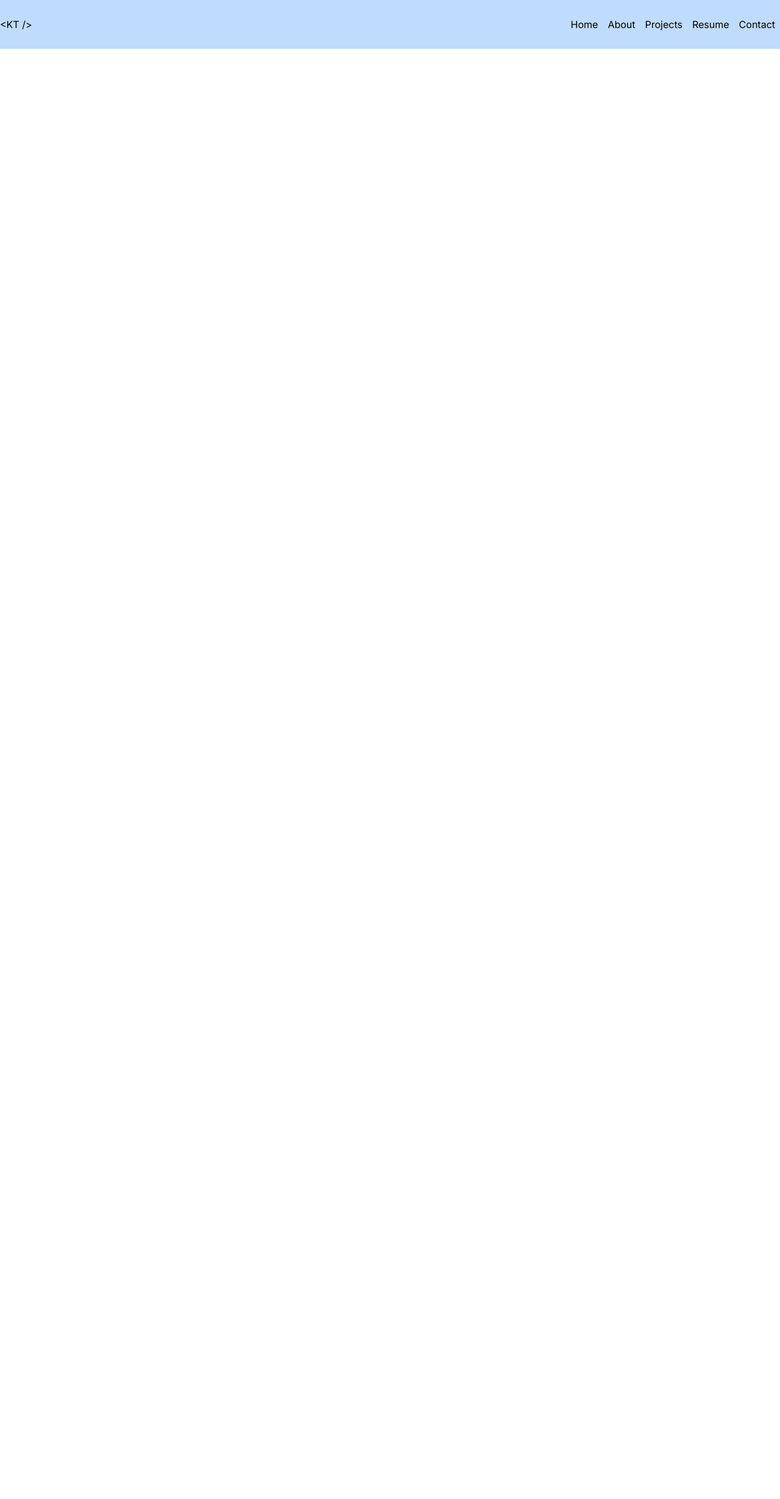
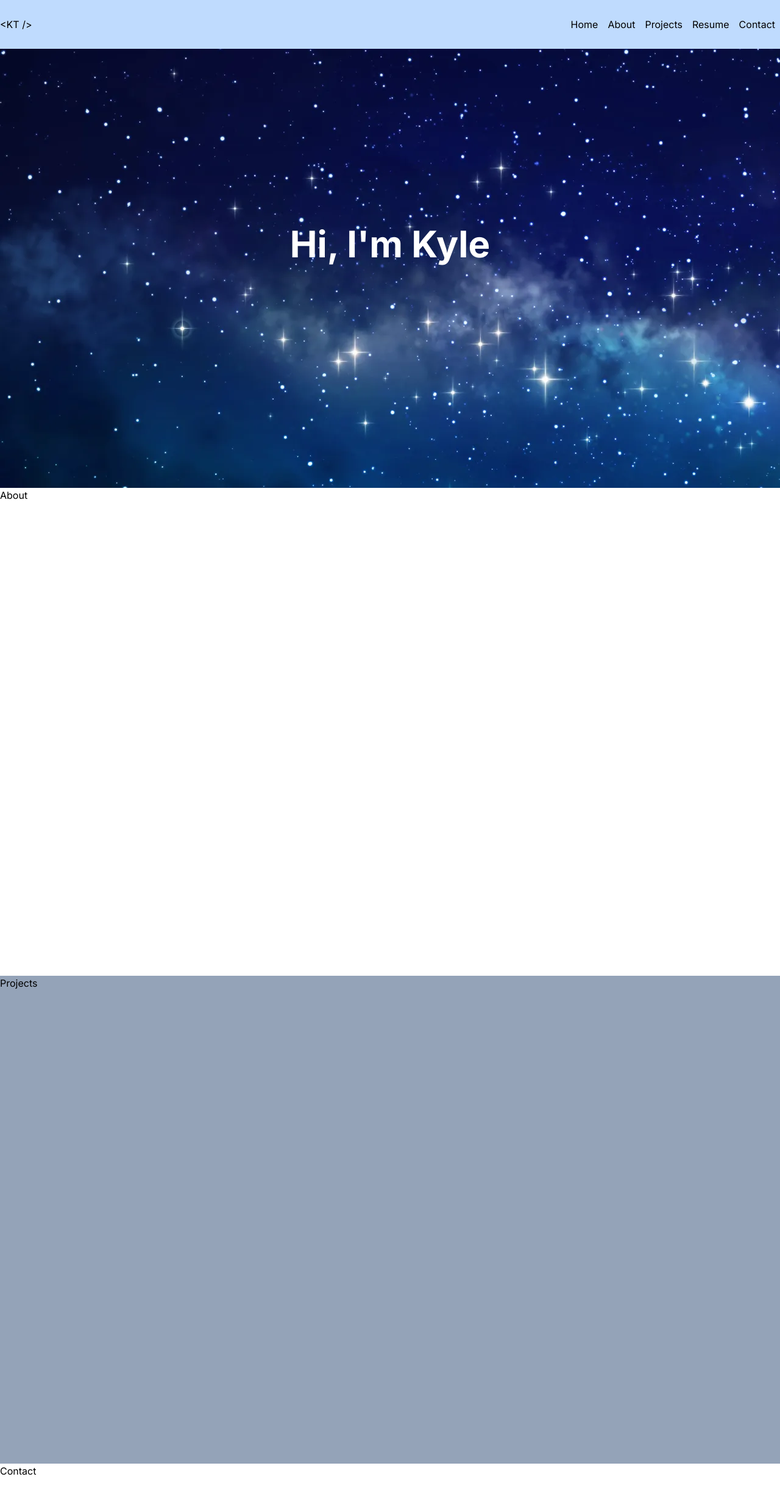
Before and after one commit to KyleMThornton/kylethorntondev, a Next.js app: page / in a window 1280 px wide. Shown: the top 2458 px of the page at 61% size. Before the commit the page ends 800 px from the top, so only its background shows below. Built offline with nearby package versions, Linux system fonts and the light colour scheme.

Commit message:
Add sections

```diff
--- /dev/null
+++ b/src/app/components/About.tsx
@@ -0,0 +1,9 @@
+export default function About() {
+  return (
+    <section className="h-screen">
+      <div className="container">
+        <h1>About</h1>
+      </div>
+    </section>
+  );
+}
--- /dev/null
+++ b/src/app/components/Contact.tsx
@@ -0,0 +1,9 @@
+export default function Contact() {
+  return (
+    <section className="h-screen">
+      <div className="container">
+        <h1>Contact</h1>
+      </div>
+    </section>
+  );
+}
--- /dev/null
+++ b/src/app/components/Hero.tsx
@@ -0,0 +1,9 @@
+export default function Hero() {
+  return (
+    <section className="h-screen w-full flex items-center bg-fixed bg-[url('/temp.webp')]">
+      <div className="container flex  justify-center">
+        <h1 className="text-6xl text-white font-bold">Hi, I&apos;m Kyle</h1>
+      </div>
+    </section>
+  );
+}
--- /dev/null
+++ b/src/app/components/Projects.tsx
@@ -0,0 +1,9 @@
+export default function Projects() {
+  return (
+    <section className="h-screen bg-slate-400">
+      <div className="container">
+        <h1>Projects</h1>
+      </div>
+    </section>
+  );
+}
--- a/src/app/page.tsx
+++ b/src/app/page.tsx
@@ -1,3 +1,15 @@
+import About from "./components/About";
+import Contact from "./components/Contact";
+import Hero from "./components/Hero";
+import Projects from "./components/Projects";
+
 export default function Home() {
-  return <main className=""></main>;
+  return (
+    <main className="">
+      <Hero />
+      <About />
+      <Projects />
+      <Contact />
+    </main>
+  );
 }
```
